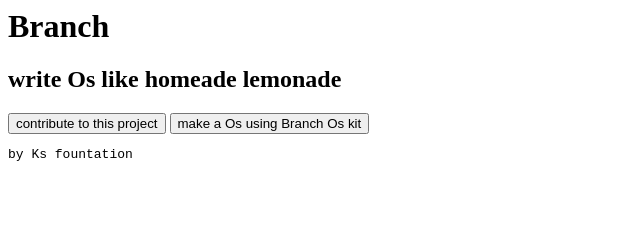
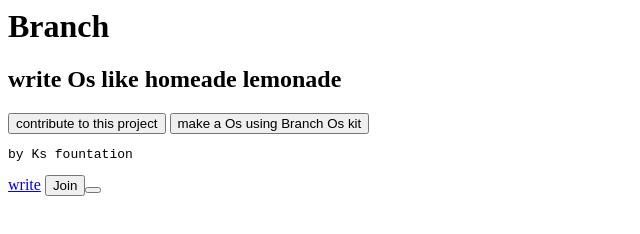
Before and after one commit to Kdy010010/Branch, a plain HTML site: page index.html in a window 1280 px wide. Shown: the whole page, without its empty margins (0-640 px from the left). Drawn offline with Linux system fonts and the light colour scheme.

Commit message:
Update index.html

```diff
--- a/index.html
+++ b/index.html
@@ -3,3 +3,5 @@
 <a href="contribute.html"><button>contribute to this project</button></a>
 <a href="makeaos.html"><button>make a Os using Branch Os kit</button></a>
 <pre>by Ks fountation</pre>
+<a href=“https://github.com/Kdy010010/Branch/wiki/_new”>write</a>
+<a href=“https://github.com/Kdy010010/Branch/issues/1”><button>Join<button></a>
```
